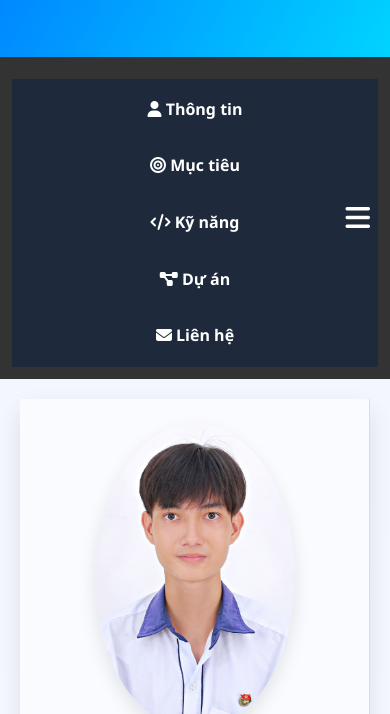
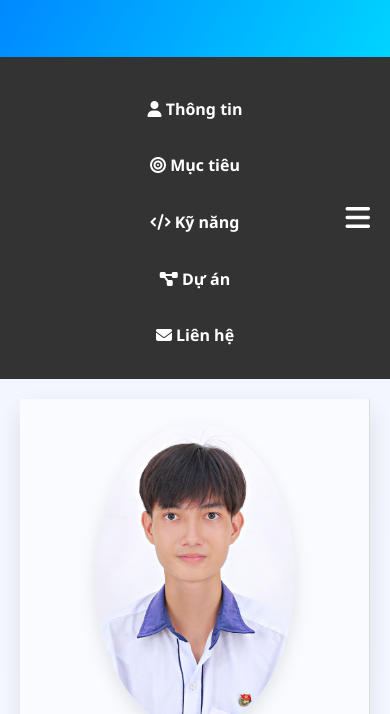
Before and after one commit to MinhPhung1307/CV, a plain HTML site: page index.html in a window 390 px wide. Both pictures are taken after a click on the element 357 px from the left and 206 px from the top of the page. Shown: the part 130-844 px from the top of the page. Drawn offline with Linux system fonts and the light colour scheme.

Commit message:
update background on mobilemobile

```diff
--- a/style.css
+++ b/style.css
@@ -183,7 +183,7 @@ a:hover {
 
   .navbar-links.show {
     display: flex;
-    background-color: #1e293b;
+    background-color: #333;
     padding: 10px 0;
   }
 
```
